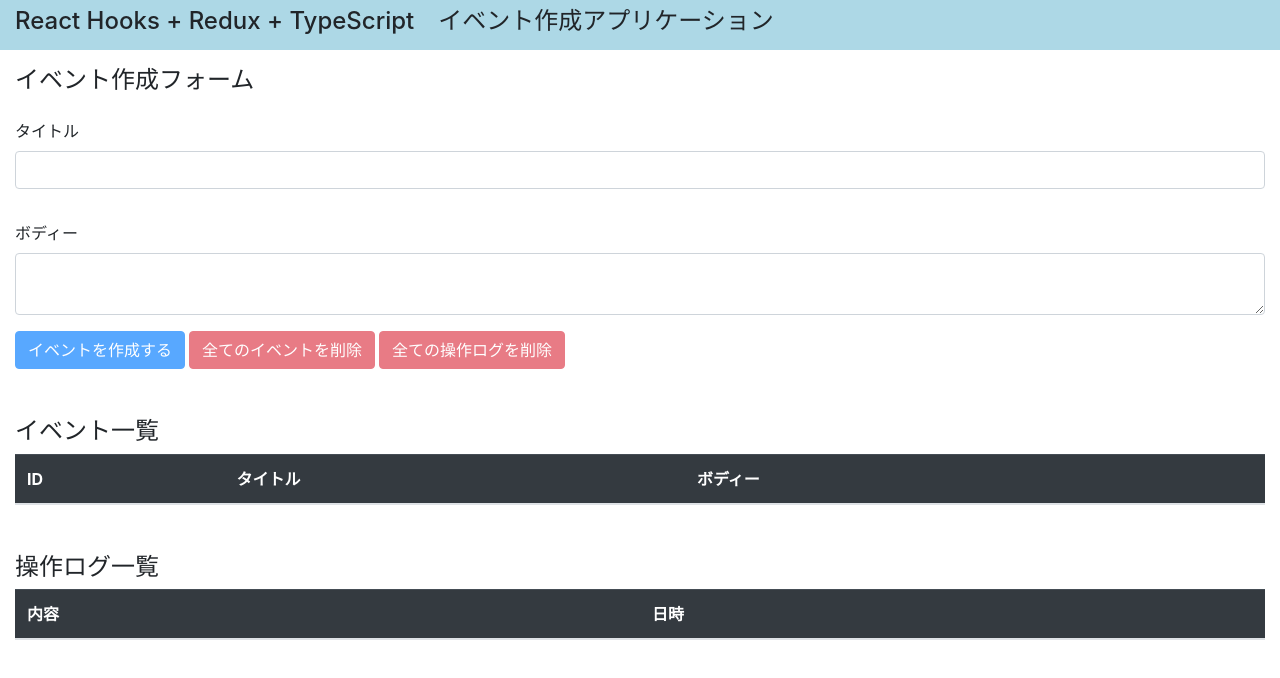
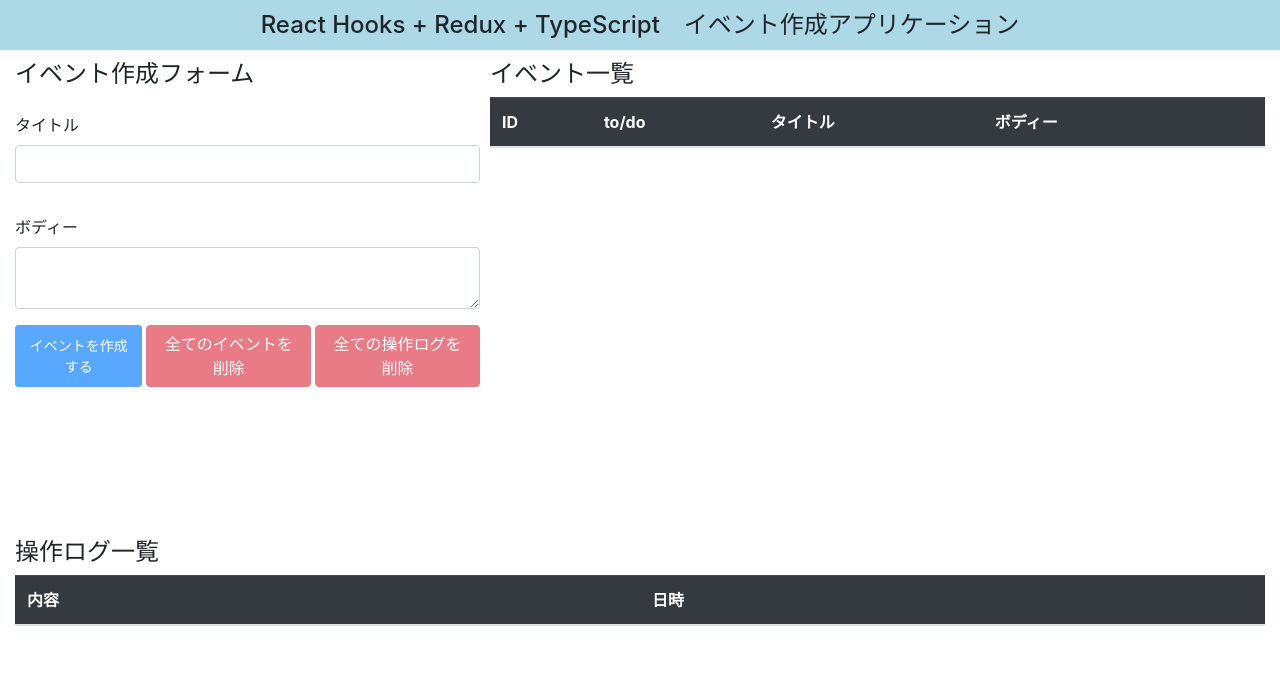
Before and after one commit to 556-mizusawa/rrt-101, a React (Create React App) app: page / in a window 1280 px wide. Shown: the top 678 px of the page. Built offline with nearby package versions, Linux system fonts and the light colour scheme.

Commit message:
layout fix

```diff
--- a/src/components/App.tsx
+++ b/src/components/App.tsx
@@ -7,6 +7,7 @@
 import AppContext from '../contexts/AppContext';
 import reducer from '../reducers';
 import { App_State } from '../actions';
+import '../index.css';
 
 const App: React.FC<{}> = () => {
   const appState = localStorage.getItem(App_State);
@@ -28,9 +29,13 @@
   return (
     <AppContext.Provider value={{ state, dispatch }}>
       <div className="container-fluid">
-        <EventForm />
-        <Events />
-        <OperationLogs />
+        <div className="object">
+          <EventForm />
+          <Events />
+        </div>
+        <div className="Logs">
+          <OperationLogs />
+        </div>
       </div>
     </AppContext.Provider>
   );
--- a/src/components/Event.tsx
+++ b/src/components/Event.tsx
@@ -25,6 +25,9 @@
   return (
     <tr>
       <td>{id}</td>
+      <td>
+        <input type="checkbox" />
+      </td>
       <td>{event.title}</td>
       <td>{event.body}</td>
       <td>
--- a/src/components/EventForm.tsx
+++ b/src/components/EventForm.tsx
@@ -1,6 +1,7 @@
 import React, { useContext, useState, MouseEvent } from 'react';
 import AppContext from '../contexts/AppContext';
 import { timeCurrentIso8601 } from '../utils';
+import '../index.css';
 
 const EventForm: React.FC<{}> = () => {
   const { state, dispatch } = useContext(AppContext);
@@ -59,7 +60,8 @@
 
   return (
     <>
-      <h4 className="mt-3">イベント作成フォーム</h4>
+      <div className="form-content">
+        <h4 className="heading">イベント作成フォーム</h4>
         <form>
           <div className="form-group">
             <label htmlFor="formEventTitle" className="mt-3">
@@ -84,8 +86,9 @@
               onChange={(e) => setbody(e.target.value)}
             />
           </div>
+          <div className="buttons">
             <button
-          className="btn btn-primary"
+              className="btn btn-primary btn-sm"
               onClick={addEvent}
               disabled={unCreatable}
             >
@@ -105,7 +108,9 @@
             >
               全ての操作ログを削除
             </button>
+          </div>
         </form>
+      </div>
     </>
   );
 };
--- a/src/components/Events.tsx
+++ b/src/components/Events.tsx
@@ -7,11 +7,13 @@
   const { state } = useContext(AppContext);
   return (
     <>
-      <h4 className="mt-5">イベント一覧</h4>
+      <div className="main-content">
+        <h4 className="heading">イベント一覧</h4>
         <table className="table table-hover">
           <thead className="table-dark">
             <tr>
               <th>ID</th>
+              <th>to/do</th>
               <th>タイトル</th>
               <th>ボディー</th>
               <th></th>
@@ -23,6 +25,7 @@
             ))}
           </tbody>
         </table>
+      </div>
     </>
   );
 };
--- a/src/index.css
+++ b/src/index.css
@@ -4,4 +4,36 @@
   width: 100%;
   display: flex;
   align-items: center;
+  margin: 0 auto;
 }
+
+.AppTitle {
+  margin: 0 auto;
+}
+
+.object {
+  display: flex;
+  justify-content: flex-start;
+  height: 55vh;
+}
+
+.heading {
+  display: block;
+}
+
+.form-content {
+  display: block;
+  width: 60%;
+  margin-top: 10px;
+}
+
+.main-content {
+  display: block;
+  width: 100%;
+  margin-left: 10px;
+  margin-top: 10px;
+}
+
+.buttons {
+  display: flex;
+}
--- a/src/index.tsx
+++ b/src/index.tsx
@@ -6,7 +6,9 @@
 ReactDOM.render(
   <React.StrictMode>
     <header className="container-fluid">
-      <h4>React Hooks + Redux + TypeScript　イベント作成アプリケーション</h4>
+      <h4 className="AppTitle">
+        React Hooks + Redux + TypeScript　イベント作成アプリケーション
+      </h4>
     </header>
     <App />
   </React.StrictMode>,
```
Also changed, not shown: 1 other file (tests, documents, lock files or other folders). Lines whose indentation alone changed are shown as unchanged.
